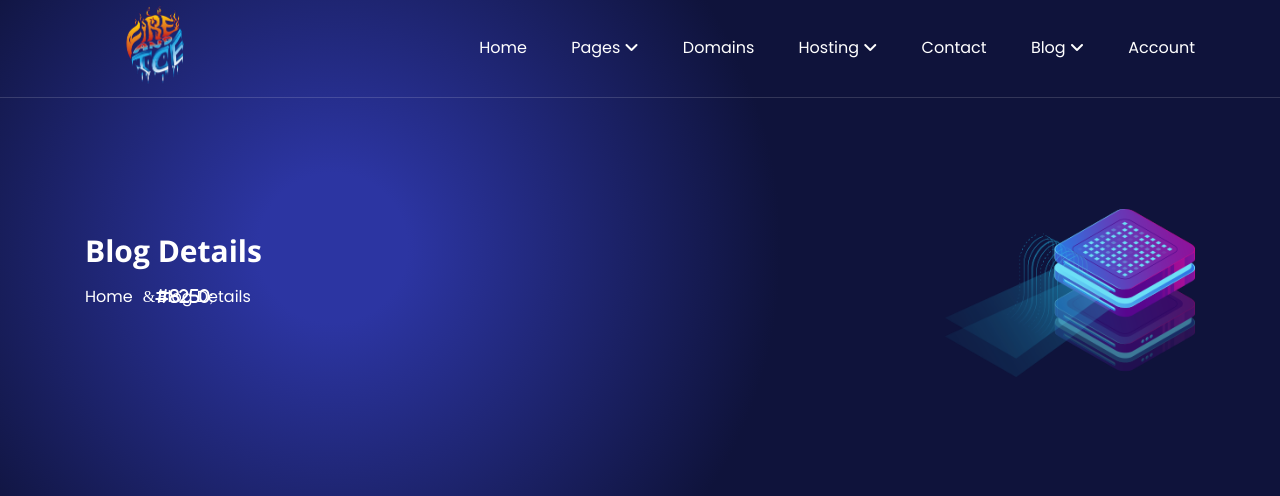
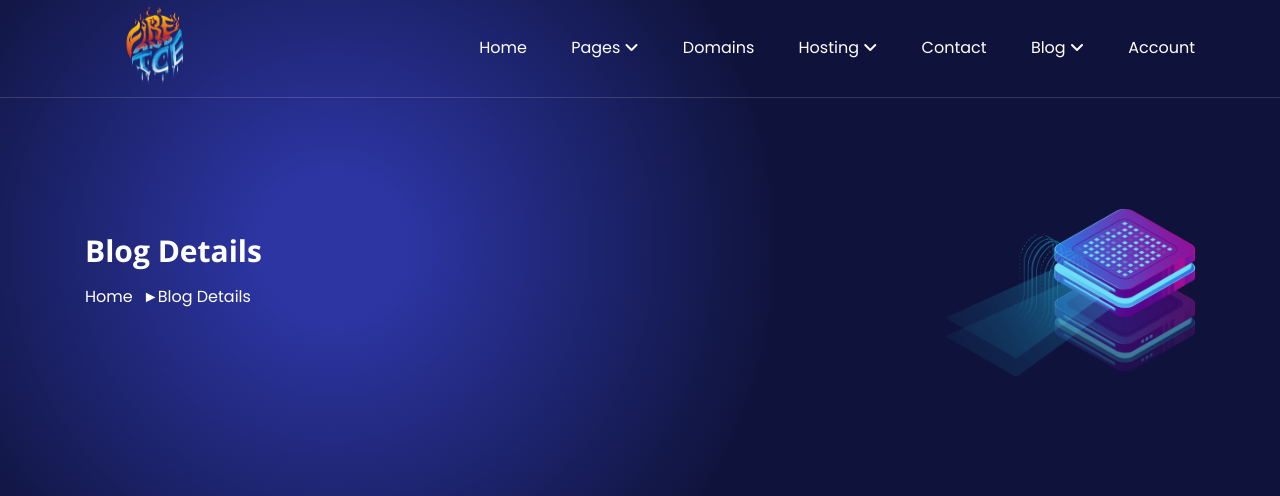
Before and after one commit to FIH-Official/fireandicehosting.com, a PHP site: page /blog-details.php in a window 1280 px wide. Shown: the part 69-565 px from the top of the page. Run offline with PHP 8.4, Linux system fonts and the light colour scheme; some libraries are stand-ins or nearby versions.

Commit message:
Update main.css

```diff
--- a/assets/css/main.css
+++ b/assets/css/main.css
@@ -2327,7 +2327,7 @@ Custom Hero
 .custom-hero-breadcrumb ul li:after {
   position: absolute;
   font-family: FontAwesome;
-  content: "&#8250;";
+  content: "	\0025BA";
   /* font-family: "FontAwesome"; */
   /* content: "\f105"; */
 }
```
